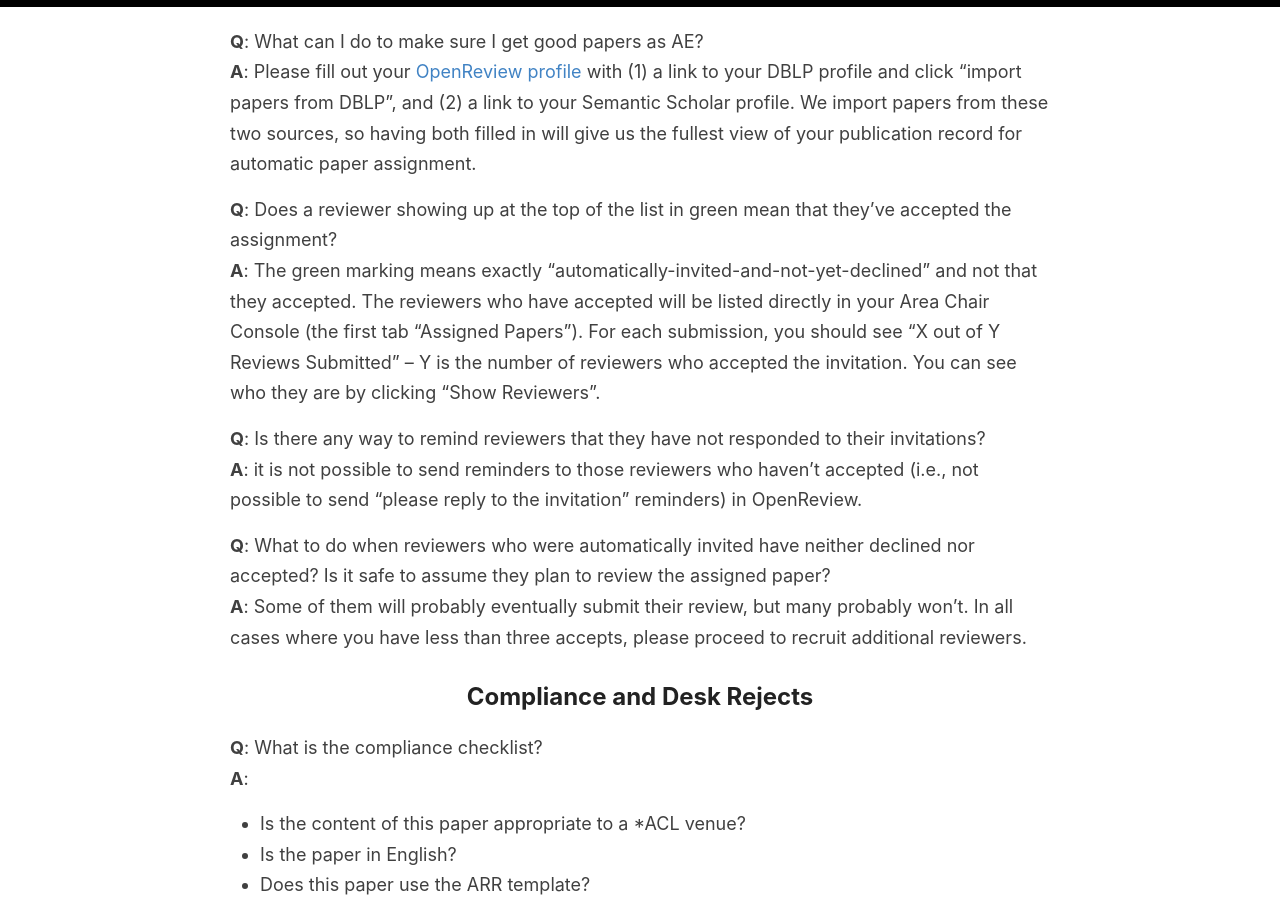
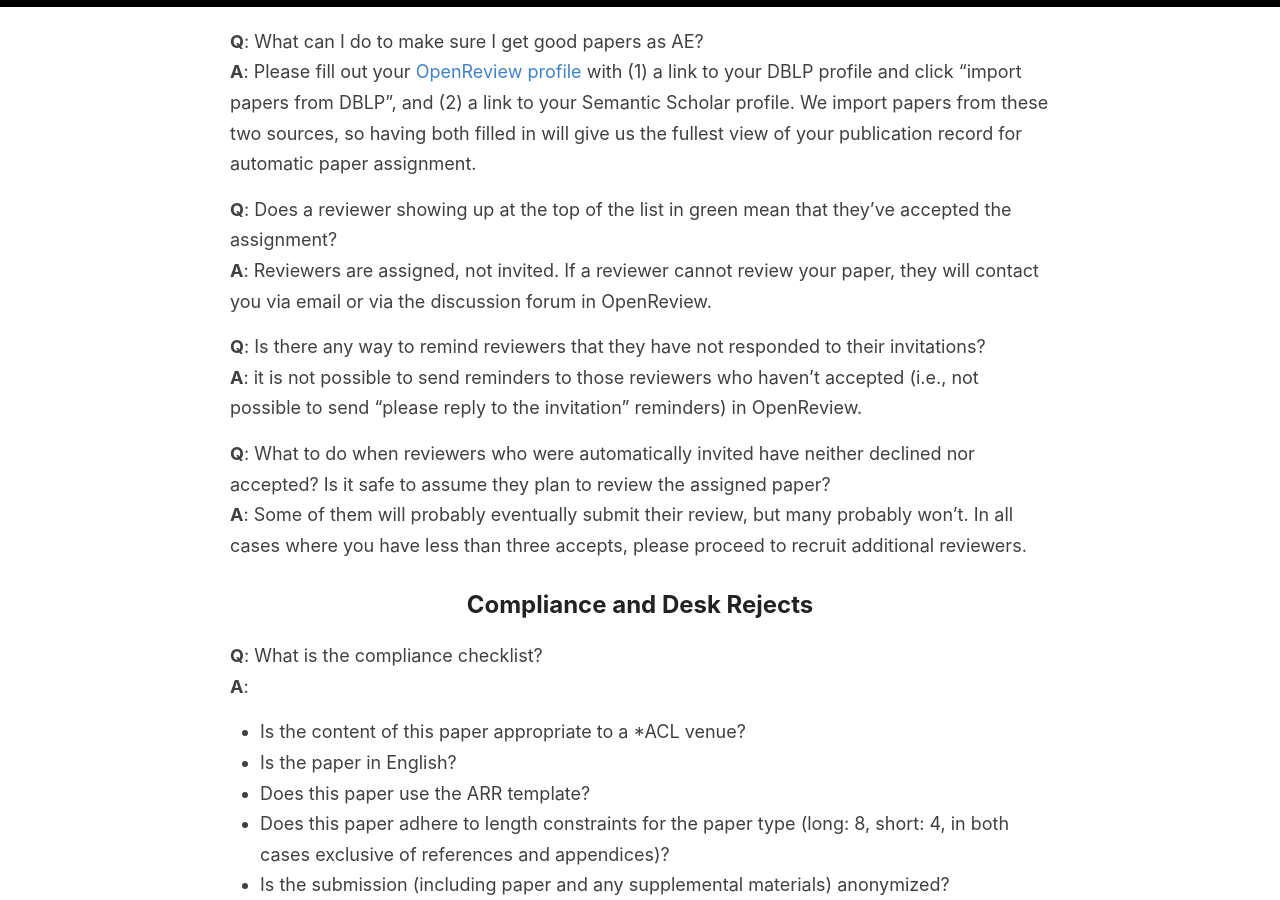
Before and after one commit to amitmerchant1990/reverie, a Jekyll site: the page built from aes.md, in a window 1280 px wide and 900 px high, scrolled down 5259 px. Built offline with Jekyll 4.4.1, drawn with Linux system fonts in a browser that asks for light colours.

Commit message:
Update aes.md

```diff
--- a/aes.md
+++ b/aes.md
@@ -123,7 +123,7 @@ No, we are managing a two-way anonymized process up through action editors. It i
 Please fill out your [OpenReview profile](https://openreview.net/profile) with (1) a link to your DBLP profile and click "import papers from DBLP", and (2) a link to your Semantic Scholar profile. We import papers from these two sources, so having both filled in will give us the fullest view of your publication record for automatic paper assignment.
 
 **Q**: Does a reviewer showing up at the top of the list in green mean that they’ve accepted the assignment?<br>
-**A**: The green marking means exactly "automatically-invited-and-not-yet-declined" and not that they accepted. The reviewers who have accepted will be listed directly in your Area Chair Console (the first tab "Assigned Papers"). For each submission, you should see "X out of Y Reviews Submitted" -- Y is the number of reviewers who accepted the invitation. You can see who they are by clicking "Show Reviewers".
+**A**: Reviewers are assigned, not invited. If a reviewer cannot review your paper, they will contact you via email or via the discussion forum in OpenReview.
 
 **Q**: Is there any way to remind reviewers that they have not responded to their invitations?<br>
 **A**: it is not possible to send reminders to those reviewers who haven't accepted (i.e., not possible to send "please reply to the invitation" reminders) in OpenReview.
```
